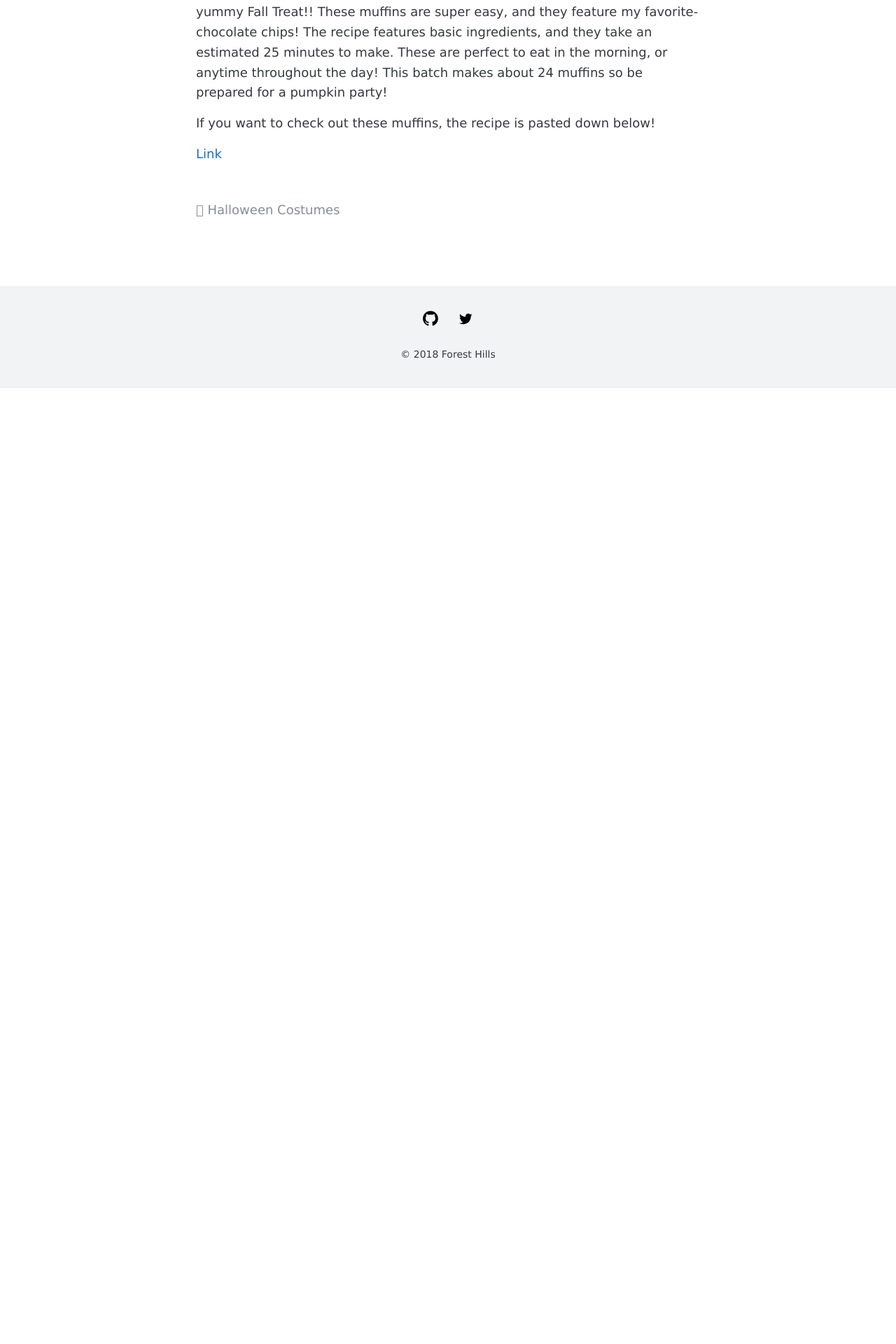
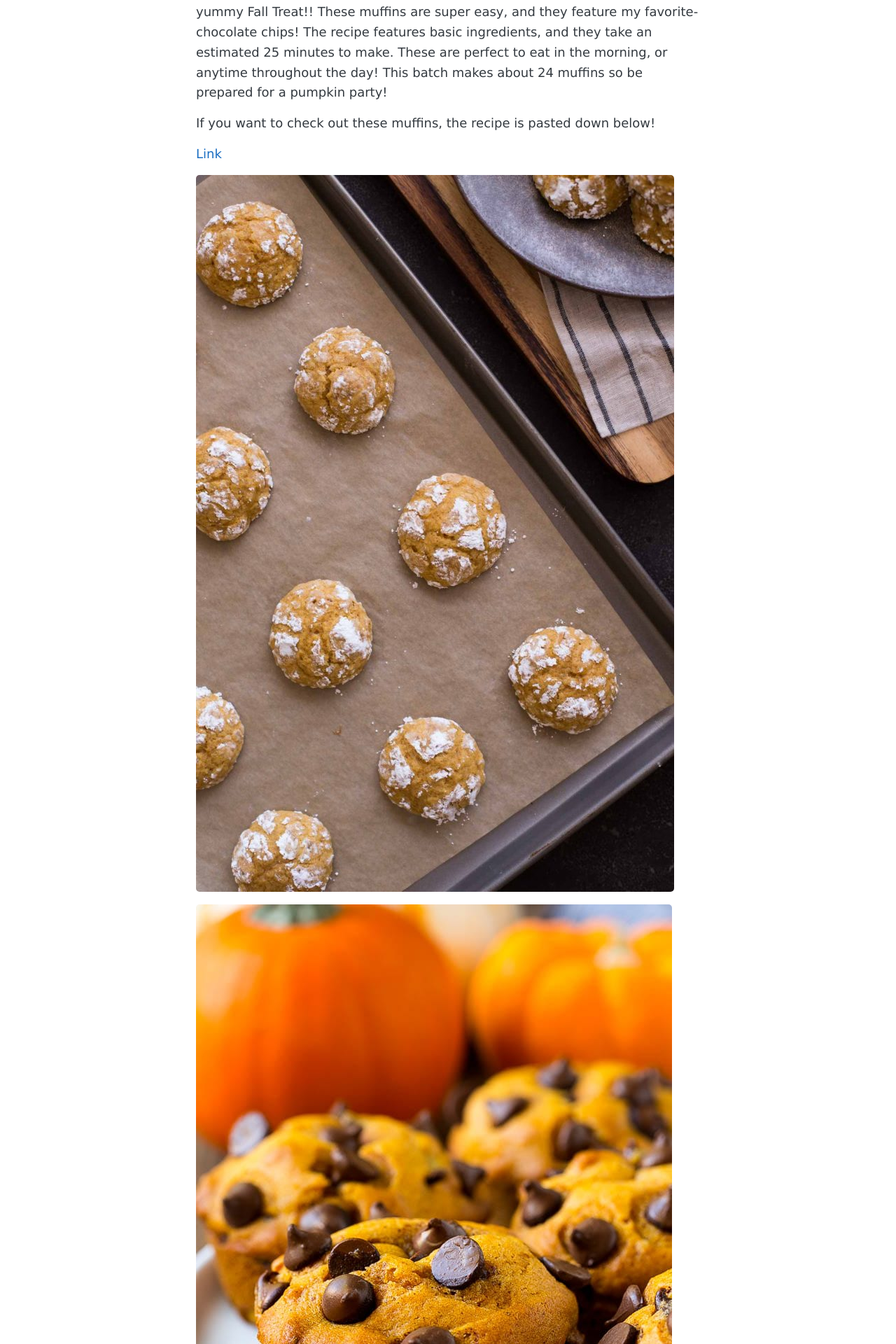
Before and after one commit to FHSD-Nagel-Journalist-1/FHSD-Nagel-Journalist-1.github.io, a Jekyll site: the page built from _posts/2018-10-31-treats.md, in a window 1280 px wide. Shown: the part 728-2648 px from the top of the page at 70% size. Built offline with Jekyll 4.4.1, drawn with Linux system fonts in a browser that asks for light colours; before the commit the page ends 1282 px from its top, so only the background shows below that.

Commit message:
Update 2018-10-31-treats.md

```diff
--- a/_posts/2018-10-31-treats.md
+++ b/_posts/2018-10-31-treats.md
@@ -24,3 +24,7 @@ These muffins are super simple, fluffy, and sweet. Making them an easy and yummy
 If you want to check out these muffins, the recipe is pasted down below!
 
   <a href="https://www.dinneratthezoo.com/pumpkin-chocolate-chip-muffins/">Link</a>
+
+
+![_config.yml]({{ site.baseurl }}/images/goob.png)
+![_config.yml]({{ site.baseurl }}/images/muffin.png)
```
